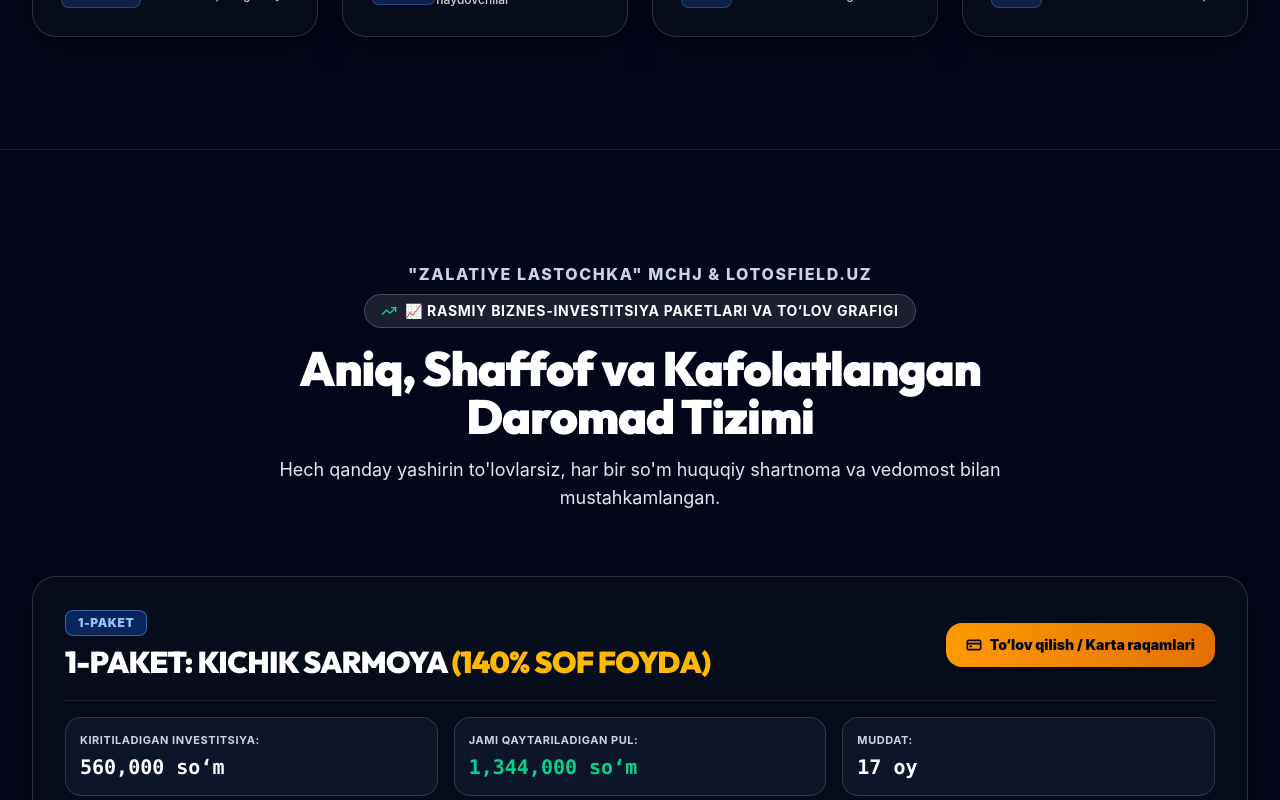
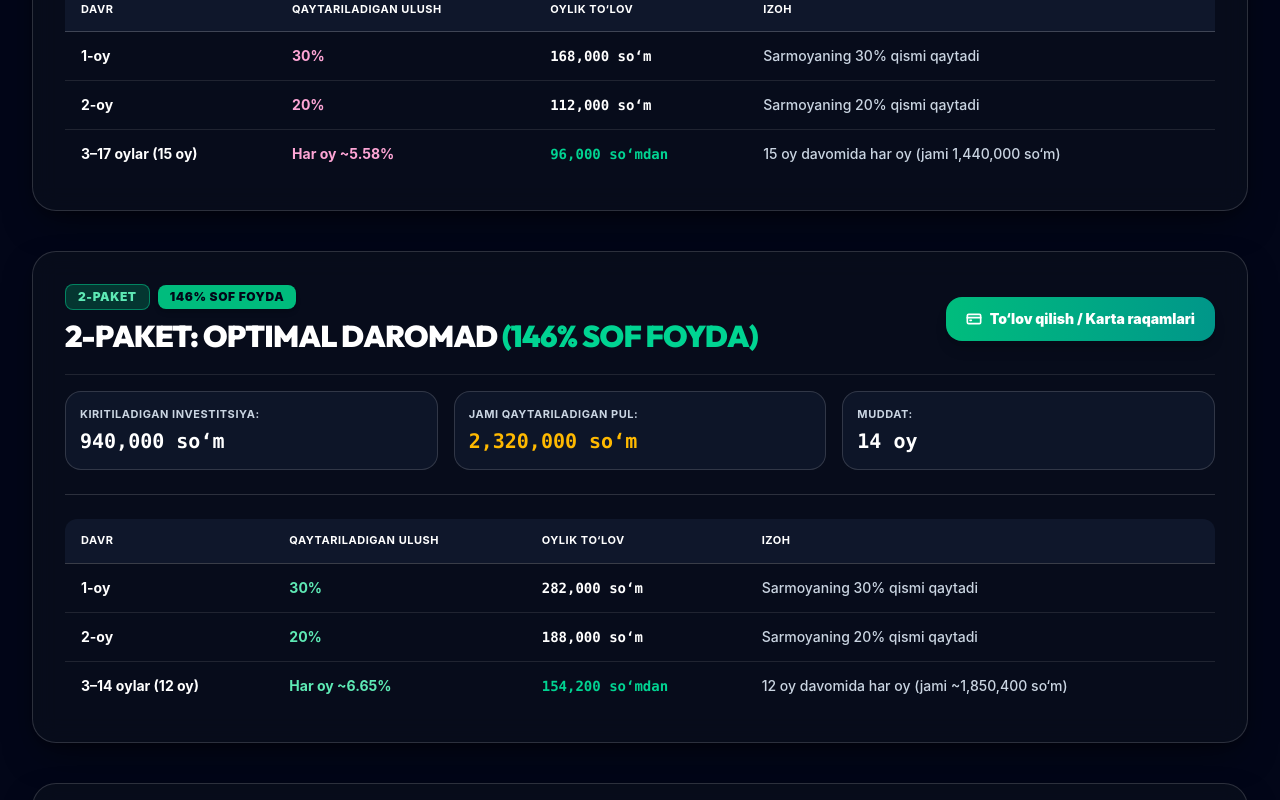
Before and after one commit to humoyun1773/zalatoye-lastochka, a React (Vite) app: page / in a window 1280 px wide. Shown: the part 1940-2740 px from the top of the page. Built offline with nearby package versions, Linux system fonts and the light colour scheme.

Commit message:
Update packages to 207% and 146% profit rates, remove ProjectOverview section, preserve payment cards

```diff
--- a/src/App.tsx
+++ b/src/App.tsx
@@ -4,7 +4,6 @@
 import { Navbar } from './components/Navbar';
 import { Hero } from './components/Hero';
 import { TrustBar } from './components/TrustBar';
-import { ProjectOverview } from './components/ProjectOverview';
 import { FinancialTerms } from './components/FinancialTerms';
 import { ProfitCalculator } from './components/ProfitCalculator';
 import { Roadmap } from './components/Roadmap';
@@ -112,9 +111,6 @@
         {/* 3. Trust Stats Bar (01: 15 ta tuman, 02: 16 oy, 03: 2.64 mln, 04: 100%) */}
         <TrustBar t={t} />
 
-        {/* 4. Loyiha haqida (6 ta ustun va 4 ta floating cards taxi visual) */}
-        <ProjectOverview t={t} />
-
         {/* 5. Investitsiya shartlari (Katta premium card) */}
         <FinancialTerms
           t={t}
--- a/src/components/FinancialTerms.tsx
+++ b/src/components/FinancialTerms.tsx
@@ -31,27 +31,32 @@
 
         {/* ─── 3 OFFICIAL PACKAGES ─── */}
         <div className="space-y-10 mb-12">
-          {/* ══════════ 1-PAKET: KICHIK SARMOYA (140% SOF FOYDA) ══════════ */}
-          <div className="luxury-card rounded-3xl p-6 sm:p-8 border border-white/20 shadow-2xl overflow-hidden relative">
+          {/* ══════════ 1-PAKET: KICHIK SARMOYA (207% SOF FOYDA) ══════════ */}
+          <div className="luxury-card rounded-3xl p-6 sm:p-8 border border-pink-500/40 shadow-2xl overflow-hidden relative">
             {/* Header info */}
             <div className="border-b border-white/15 pb-6 mb-6">
               <div className="flex flex-col md:flex-row md:items-center justify-between gap-4">
                 <div>
-                  <span className="px-3 py-1 rounded-lg bg-blue-600/30 border border-blue-400/50 text-blue-300 text-xs font-black uppercase tracking-wider inline-block mb-2">
-                    1-Paket
-                  </span>
+                  <div className="flex items-center gap-2 mb-2">
+                    <span className="px-3 py-1 rounded-lg bg-pink-600/30 border border-pink-400/50 text-pink-300 text-xs font-black uppercase tracking-wider inline-block">
+                      1-Paket
+                    </span>
+                    <span className="px-3 py-1 rounded-lg bg-pink-500 text-white text-xs font-black uppercase tracking-wider inline-block shadow-md">
+                      207% SOF FOYDA
+                    </span>
+                  </div>
                   <h3 className="text-xl sm:text-2xl md:text-3xl font-black text-white">
-                    1-PAKET: KICHIK SARMOYA <span className="text-amber-400">(140% SOF FOYDA)</span>
+                    1-PAKET: KICHIK SARMOYA <span className="text-pink-400">(207% SOF FOYDA)</span>
                   </h3>
                 </div>
 
                 {onOpenPayment && (
                   <button
                     type="button"
-                    onClick={() => onOpenPayment('1-PAKET: KICHIK SARMOYA (140% SOF FOYDA)', '560,000 so‘m')}
-                    className="self-start md:self-auto px-5 py-3 rounded-2xl bg-gradient-to-r from-amber-500 to-amber-600 hover:from-amber-400 hover:to-amber-500 text-slate-950 font-black text-xs sm:text-sm flex items-center gap-2 shadow-lg hover:shadow-amber-500/20 hover:scale-[1.02] active:scale-[0.98] transition-all cursor-pointer"
+                    onClick={() => onOpenPayment('1-PAKET: KICHIK SARMOYA (207% SOF FOYDA)', '560,000 so‘m')}
+                    className="self-start md:self-auto px-5 py-3 rounded-2xl bg-gradient-to-r from-emerald-500 to-teal-600 hover:from-emerald-400 hover:to-teal-500 text-white font-black text-xs sm:text-sm flex items-center gap-2 shadow-lg hover:shadow-emerald-500/20 hover:scale-[1.02] active:scale-[0.98] transition-all cursor-pointer"
                   >
-                    <CreditCard className="w-4 h-4 text-slate-950 stroke-[2.5]" />
+                    <CreditCard className="w-4 h-4 text-white stroke-[2.5]" />
                     <span>To‘lov qilish / Karta raqamlari</span>
                   </button>
                 )}
@@ -71,8 +76,8 @@
                   <span className="text-[11px] font-bold text-slate-300 uppercase tracking-wider block mb-1">
                     Jami qaytariladigan pul:
                   </span>
-                  <div className="text-lg sm:text-xl font-black text-emerald-400 font-mono">
-                    1,344,000 so‘m
+                  <div className="text-lg sm:text-xl font-black text-amber-400 font-mono">
+                    1,720,000 so‘m
                   </div>
                 </div>
                 <div className="p-3.5 rounded-2xl bg-slate-900/90 border border-white/15">
@@ -100,46 +105,51 @@
                 <tbody className="divide-y divide-white/10 text-slate-200 font-medium">
                   <tr className="hover:bg-white/5 transition-colors">
                     <td className="py-3.5 px-4 font-bold text-white whitespace-nowrap">1-oy</td>
-                    <td className="py-3.5 px-4 font-bold text-amber-300 whitespace-nowrap">30%</td>
+                    <td className="py-3.5 px-4 font-bold text-pink-300 whitespace-nowrap">30%</td>
                     <td className="py-3.5 px-4 font-mono font-bold text-white whitespace-nowrap">168,000 so‘m</td>
-                    <td className="py-3.5 px-4 text-slate-300">Sezilarli boshlang‘ich to‘lov</td>
+                    <td className="py-3.5 px-4 text-slate-300">Sarmoyaning 30% qismi qaytadi</td>
                   </tr>
                   <tr className="hover:bg-white/5 transition-colors">
                     <td className="py-3.5 px-4 font-bold text-white whitespace-nowrap">2-oy</td>
-                    <td className="py-3.5 px-4 font-bold text-amber-300 whitespace-nowrap">20%</td>
+                    <td className="py-3.5 px-4 font-bold text-pink-300 whitespace-nowrap">20%</td>
                     <td className="py-3.5 px-4 font-mono font-bold text-white whitespace-nowrap">112,000 so‘m</td>
-                    <td className="py-3.5 px-4 text-slate-300">60 kunda sarmoyaning 50% (yarmi) qaytadi</td>
+                    <td className="py-3.5 px-4 text-slate-300">Sarmoyaning 20% qismi qaytadi</td>
                   </tr>
                   <tr className="hover:bg-white/5 transition-colors">
                     <td className="py-3.5 px-4 font-bold text-white whitespace-nowrap">3–17 oylar (15 oy)</td>
-                    <td className="py-3.5 px-4 font-bold text-amber-300 whitespace-nowrap">Har oy ~5.5%</td>
-                    <td className="py-3.5 px-4 font-mono font-bold text-emerald-400 whitespace-nowrap">70,900 so‘mdan</td>
-                    <td className="py-3.5 px-4 text-slate-300">Qolgan 1,064,000 so‘m 15 oyga teng bo‘linadi</td>
+                    <td className="py-3.5 px-4 font-bold text-pink-300 whitespace-nowrap">Har oy ~5.58%</td>
+                    <td className="py-3.5 px-4 font-mono font-bold text-emerald-400 whitespace-nowrap">96,000 so‘mdan</td>
+                    <td className="py-3.5 px-4 text-slate-300">15 oy davomida har oy (jami 1,440,000 so‘m)</td>
                   </tr>
                 </tbody>
               </table>
             </div>
           </div>
 
-          {/* ══════════ 2-PAKET: OPTIMAL DAROMAD (100% SOF FOYDA) ══════════ */}
-          <div className="luxury-card rounded-3xl p-6 sm:p-8 border border-white/20 shadow-2xl overflow-hidden relative">
+          {/* ══════════ 2-PAKET: OPTIMAL DAROMAD (146% SOF FOYDA) ══════════ */}
+          <div className="luxury-card rounded-3xl p-6 sm:p-8 border border-emerald-500/40 shadow-2xl overflow-hidden relative">
             {/* Header info */}
             <div className="border-b border-white/15 pb-6 mb-6">
               <div className="flex flex-col md:flex-row md:items-center justify-between gap-4">
                 <div>
-                  <span className="px-3 py-1 rounded-lg bg-sky-600/30 border border-sky-400/50 text-sky-300 text-xs font-black uppercase tracking-wider inline-block mb-2">
-                    2-Paket
-                  </span>
+                  <div className="flex items-center gap-2 mb-2">
+                    <span className="px-3 py-1 rounded-lg bg-emerald-600/30 border border-emerald-400/50 text-emerald-300 text-xs font-black uppercase tracking-wider inline-block">
+                      2-Paket
+                    </span>
+                    <span className="px-3 py-1 rounded-lg bg-emerald-500 text-slate-950 text-xs font-black uppercase tracking-wider inline-block shadow-md">
+                      146% SOF FOYDA
+                    </span>
+                  </div>
                   <h3 className="text-xl sm:text-2xl md:text-3xl font-black text-white">
-                    2-PAKET: OPTIMAL DAROMAD <span className="text-emerald-400">(100% SOF FOYDA)</span>
+                    2-PAKET: OPTIMAL DAROMAD <span className="text-emerald-400">(146% SOF FOYDA)</span>
                   </h3>
                 </div>
 
                 {onOpenPayment && (
                   <button
                     type="button"
-                    onClick={() => onOpenPayment('2-PAKET: OPTIMAL DAROMAD (100% SOF FOYDA)', '940,000 so‘m')}
-                    className="self-start md:self-auto px-5 py-3 rounded-2xl bg-gradient-to-r from-sky-500 to-blue-600 hover:from-sky-400 hover:to-blue-500 text-white font-black text-xs sm:text-sm flex items-center gap-2 shadow-lg hover:shadow-sky-500/20 hover:scale-[1.02] active:scale-[0.98] transition-all cursor-pointer"
+                    onClick={() => onOpenPayment('2-PAKET: OPTIMAL DAROMAD (146% SOF FOYDA)', '940,000 so‘m')}
+                    className="self-start md:self-auto px-5 py-3 rounded-2xl bg-gradient-to-r from-emerald-500 to-teal-600 hover:from-emerald-400 hover:to-teal-500 text-white font-black text-xs sm:text-sm flex items-center gap-2 shadow-lg hover:shadow-emerald-500/20 hover:scale-[1.02] active:scale-[0.98] transition-all cursor-pointer"
                   >
                     <CreditCard className="w-4 h-4 text-white stroke-[2.5]" />
                     <span>To‘lov qilish / Karta raqamlari</span>
@@ -161,8 +171,8 @@
                   <span className="text-[11px] font-bold text-slate-300 uppercase tracking-wider block mb-1">
                     Jami qaytariladigan pul:
                   </span>
-                  <div className="text-lg sm:text-xl font-black text-emerald-400 font-mono">
-                    1,880,000 so‘m
+                  <div className="text-lg sm:text-xl font-black text-amber-400 font-mono">
+                    2,320,000 so‘m
                   </div>
                 </div>
                 <div className="p-3.5 rounded-2xl bg-slate-900/90 border border-white/15">
@@ -190,21 +200,21 @@
                 <tbody className="divide-y divide-white/10 text-slate-200 font-medium">
                   <tr className="hover:bg-white/5 transition-colors">
                     <td className="py-3.5 px-4 font-bold text-white whitespace-nowrap">1-oy</td>
-                    <td className="py-3.5 px-4 font-bold text-blue-300 whitespace-nowrap">25%</td>
-                    <td className="py-3.5 px-4 font-mono font-bold text-white whitespace-nowrap">235,000 so‘m</td>
-                    <td className="py-3.5 px-4 text-slate-300">Kiritilgan pulning 1/4 qismi qaytadi</td>
+                    <td className="py-3.5 px-4 font-bold text-emerald-300 whitespace-nowrap">30%</td>
+                    <td className="py-3.5 px-4 font-mono font-bold text-white whitespace-nowrap">282,000 so‘m</td>
+                    <td className="py-3.5 px-4 text-slate-300">Sarmoyaning 30% qismi qaytadi</td>
                   </tr>
                   <tr className="hover:bg-white/5 transition-colors">
                     <td className="py-3.5 px-4 font-bold text-white whitespace-nowrap">2-oy</td>
-                    <td className="py-3.5 px-4 font-bold text-blue-300 whitespace-nowrap">15%</td>
-                    <td className="py-3.5 px-4 font-mono font-bold text-white whitespace-nowrap">141,000 so‘m</td>
-                    <td className="py-3.5 px-4 text-slate-300">2 oyda sarmoyaning 40%i qaytadi</td>
+                    <td className="py-3.5 px-4 font-bold text-emerald-300 whitespace-nowrap">20%</td>
+                    <td className="py-3.5 px-4 font-mono font-bold text-white whitespace-nowrap">188,000 so‘m</td>
+                    <td className="py-3.5 px-4 text-slate-300">Sarmoyaning 20% qismi qaytadi</td>
                   </tr>
                   <tr className="hover:bg-white/5 transition-colors">
                     <td className="py-3.5 px-4 font-bold text-white whitespace-nowrap">3–14 oylar (12 oy)</td>
-                    <td className="py-3.5 px-4 font-bold text-blue-300 whitespace-nowrap">Har oy ~10.6%</td>
-                    <td className="py-3.5 px-4 font-mono font-bold text-emerald-400 whitespace-nowrap">125,300 so‘mdan</td>
-                    <td className="py-3.5 px-4 text-slate-300">Qolgan summa teng bo‘lib beriladi</td>
+                    <td className="py-3.5 px-4 font-bold text-emerald-300 whitespace-nowrap">Har oy ~6.65%</td>
+                    <td className="py-3.5 px-4 font-mono font-bold text-emerald-400 whitespace-nowrap">154,200 so‘mdan</td>
+                    <td className="py-3.5 px-4 text-slate-300">12 oy davomida har oy (jami ~1,850,400 so‘m)</td>
                   </tr>
                 </tbody>
               </table>
--- a/src/data/translations.ts
+++ b/src/data/translations.ts
@@ -248,7 +248,7 @@
         { "val": "15 ta", "label": "Qashqadaryo tumani" },
         { "val": "17 oy", "label": "Maksimal muddat" },
         { "val": "560 000 so‘m", "label": "Boshlang‘ich sarmoya" },
-        { "val": "140% gacha", "label": "Kafolatlangan sof foyda" }
+        { "val": "207% gacha", "label": "Kafolatlangan sof foyda" }
       ]
     },
     "why": {
```
Also changed, not shown: src/components/ProfitCalculator.tsx (+7 -7 lines).
